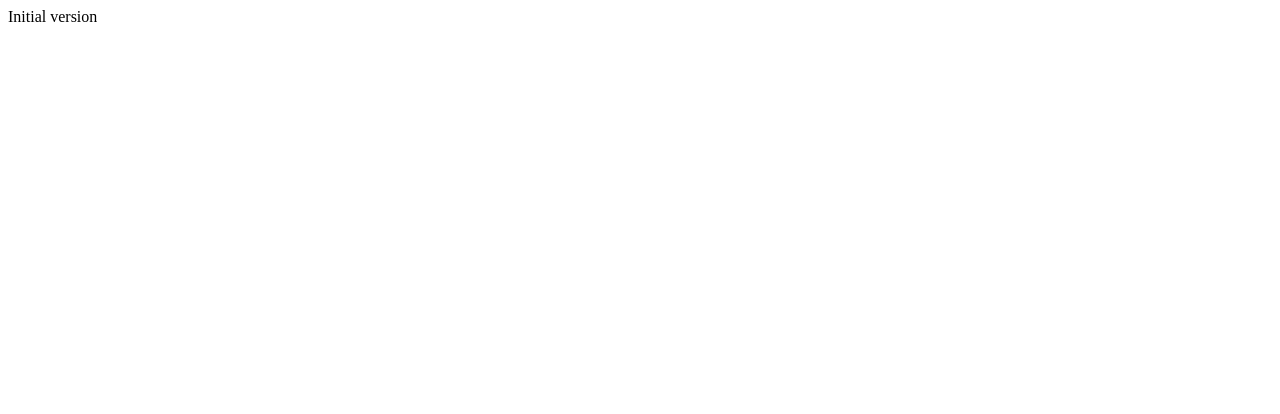
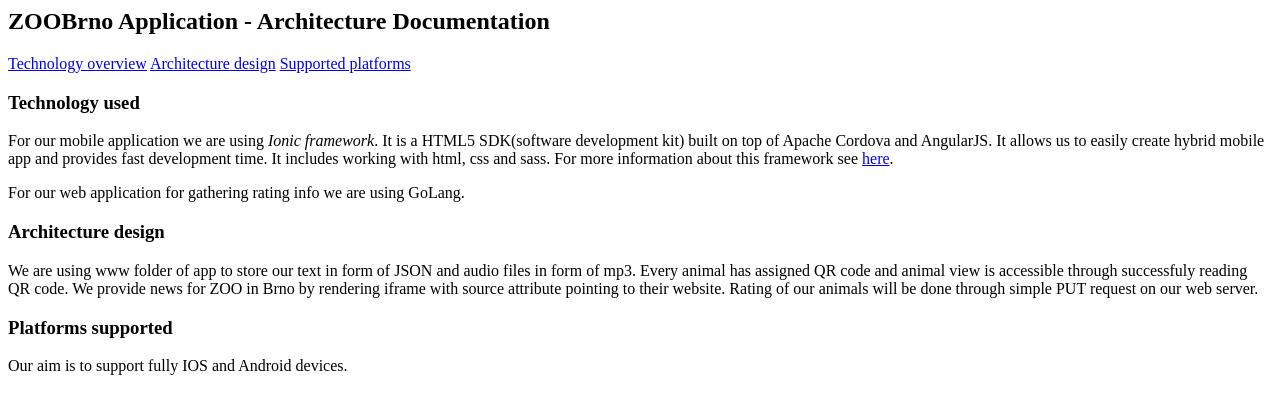
Before and after one commit to Martinator112/martinator112.github.io, a plain HTML site: page index.html in a window 1280 px wide. Drawn offline with Linux system fonts and the light colour scheme.

Commit message:
Added basic info

```diff
--- a/index.html
+++ b/index.html
@@ -1 +1,45 @@
-Initial version
+<html >
+<head>
+
+</head>
+<body>
+  <h2>ZOOBrno Application - Architecture Documentation</h2>
+  <div class="link_box">
+
+    <a href="#technology_used">Technology overview</a>
+    <a href="#design_description">Architecture design</a>
+    <a href="#platfom_support">Supported platforms</a>
+  </div>
+
+  <div id="#technology_used">
+    <h3>Technology used</h3>
+    <p>
+      For our mobile application we are using <i>Ionic framework</i>. It is a HTML5 SDK(software development kit) built
+      on top of Apache Cordova and AngularJS. It allows us to easily create hybrid mobile app and
+      provides fast development time.
+      It includes working with html, css and sass.
+      For more information about this framework see <a href="http://ionicframework.com">here</a>.
+    </p>
+    <p>
+      For our web application for gathering rating info we are using GoLang.
+    </p>
+  </div>
+
+  <div id="#design_desciprtion">
+    <h3>Architecture design</h3>
+    <p>
+      We are using www folder of app to store our text in form of JSON and audio files in form of mp3.
+      Every animal has assigned QR code and animal view is accessible through successfuly reading QR code.
+      We provide news for ZOO in Brno by rendering iframe with source attribute pointing to their website.
+      Rating of our animals will be done through simple PUT request on our web server.
+    </p>
+  </div>
+
+  <div id="#design_description">
+    <h3>Platforms supported</h3>
+    <p>
+      Our aim is to support fully IOS and Android devices.
+    </p>
+  </div>
+</body>
+</html>
```
